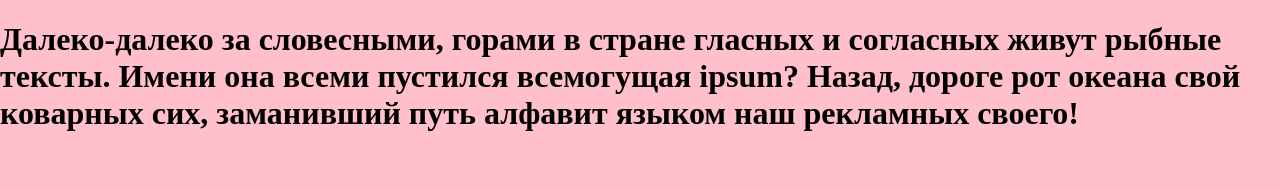
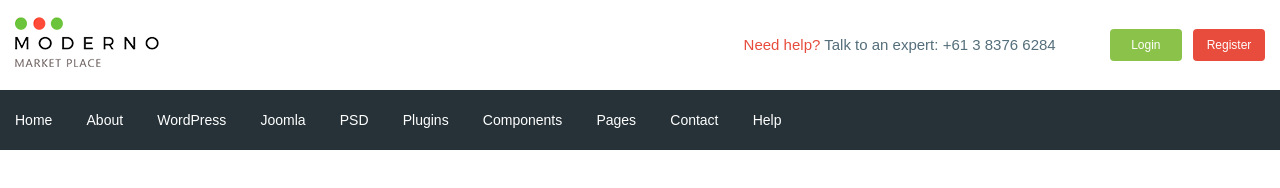
Before and after one commit to ltitov/Moderno, a website: page app/index.html in a window 1280 px wide. Drawn offline with nearby package versions, Linux system fonts and the light colour scheme; files that its build step writes are made by us from their sources.

Commit message:
added header

```diff
--- a/app/index.html
+++ b/app/index.html
@@ -4,14 +4,110 @@
 <head>
   <meta charset="UTF-8">
   <meta name="viewport" content="width=device-width, initial-scale=1.0">
-  <title>Document</title>
+  <title>Moderno</title>
+  <link href="https://fonts.googleapis.com/css2?family=Roboto:wght@500;700&display=swap" rel="stylesheet">
   <link rel="stylesheet" href="css/libs.min.css">
   <link rel="stylesheet" href="css/style.min.css">
 </head>
 
 <body>
 
-<h1>Далеко-далеко за словесными, горами в стране гласных и согласных живут рыбные тексты. Имени она всеми пустился всемогущая ipsum? Назад, дороге рот океана свой коварных сих, заманивший путь алфавит языком наш рекламных своего!</h1>
+  <header class="header">
+    <div class="header__top">
+      <div class="container">
+        <div class="header__top-inner">
+          <div class="header__logo">
+            <a href="#">
+              <img src="images/logo.png" alt="">
+            </a>
+          </div>
+
+          <div class="header__text">
+            <a href="#">
+              <span>Need help?</span>
+            </a>
+            Talk to an expert:
+            <a class="header__phone" href="tel:61383766284">+61 3 8376 6284</a>
+          </div>
+
+          <div class="header__box">
+            <a class="basket" href="#"></a>
+            <a class="header__btn header__btn-login" href="#">Login</a>
+            <a class="header__btn header__btn-register" href="#">Register</a>
+          </div>
+        </div>
+      </div>
+    </div>
+
+    <div class="header__menu">
+      <div class="container">
+        <nav class="menu">
+          <ul class="menu__list">
+            <li>
+              <a href="#">
+                Home
+              </a>
+            </li>
+            <li>
+              <a href="#">
+                About
+              </a>
+            </li>
+            <li>
+              <a href="#">
+                WordPress
+              </a>
+            </li>
+            <li>
+              <a href="#">
+                Joomla
+              </a>
+            </li>
+            <li>
+              <a href="#">
+                PSD
+              </a>
+            </li>
+            <li>
+              <a href="#">
+                Plugins
+              </a>
+            </li>
+            <li>
+              <a href="#">
+                Components
+              </a>
+              </a>
+            </li>
+            <li>
+              <a href="#">
+                Pages
+              </a>
+            </li>
+            <li>
+              <a href="#">
+                Contact
+              </a>
+            </li>
+            <li>
+              <a href="#">
+                Help
+              </a>
+            </li>
+          </ul>
+        </nav>
+
+      </div>
+
+    </div>
+
+
+
+
+
+  </header>
+
+
 
 
 
--- /dev/null
+++ b/app/scss/_fonts.scss
@@ -0,0 +1,8 @@
+@font-face {
+  font-family: 'Roboto-Regular' sans-serif;
+  src: url('../fonts/Roboto-Regular.woff2') format("woff2"),
+    url('../fonts/Roboto-Regular.woff') format("woff"),
+    url('../fonts/Roboto-Regular.ttf') format("truetype");
+  font-weight: 400;
+  font-display: swap;
+}
--- /dev/null
+++ b/app/scss/_global.scss
@@ -0,0 +1,35 @@
+html {
+  box-sizing: border-box;
+}
+
+*,
+*::before,
+*::after {
+  box-sizing: inherit;
+}
+
+a {
+  display: inline-block;
+  text-decoration: none;
+  color: $text;
+}
+
+ul,
+li {
+  margin: 0;
+  padding: 0;
+  list-style: none;
+}
+
+body {
+  font-family: 'Roboto-Regular', sans-serif;
+  font-size: 15px;
+  line-height: 24px;
+  color: $text;
+}
+
+.container {
+  min-width: 1200px;
+  margin: 0 auto;
+  padding: 0 15px;
+}
--- /dev/null
+++ b/app/scss/_vars.scss
@@ -0,0 +1,4 @@
+$text: #546e7a;
+$red: #e74c3c;
+$green: #8bc34a;
+$bg: #263238;
--- a/app/scss/style.scss
+++ b/app/scss/style.scss
@@ -1,18 +1,63 @@
-html {
-  box-sizing: border-box;
+@import 'vars';
+@import 'global';
+@import 'fonts';
+
+
+.header__top-inner {
+  display: flex;
+  justify-content: space-between;
+  height: 90px;
+  align-items: center;
 }
 
-*,
-*::before,
-*::after {
-  box-sizing: inherit;
+.header__text {
+  margin-left: auto;
+  margin-right: 50px;
+
+  span {
+    color: $red;
+  }
 }
 
-
-body {
-  background-color: pink;
+.header__btn {
+  padding: 4px;
+  width: 72px;
+  border-radius: 4px;
+  text-align: center;
+  color: #fff;
+  font-size: 12px;
 }
 
-.box {
+.header__btn-login {
+  background-color: $green;
+}
+
+.header__btn-register {
+  background-color: $red;
+  margin-left: 7px;
+}
+
+.header__menu {
+  background-color: $bg;
+}
+
+.menu {
   display: flex;
+  align-items: center;
+  height: 60px;
 }
+
+.menu__list {
+  li {
+    display: inline-block;
+
+    &+li {
+      margin-left: 30px;
+    }
+  }
+
+  a {
+    color: #fff;
+    font-size: 14px;
+  }
+}
--- a/gulpfile.js
+++ b/gulpfile.js
@@ -8,7 +8,7 @@ let gulp = require('gulp'),
   cssmin = require('gulp-cssmin');
 
 gulp.task('sass', function () {
-  return gulp.src('app/scss/style.scss')
+  return gulp.src('app/scss/**/*.scss')
     .pipe(sass({
       outputStyle: 'compressed'
     }))
@@ -71,7 +71,7 @@ gulp.task('browser-sync', function () {
 });
 
 gulp.task('watch', function () {
-  gulp.watch('app/scss/style.scss', gulp.parallel('sass'))
+  gulp.watch('app/scss/**/*.scss', gulp.parallel('sass'))
   gulp.watch('app/*.html', gulp.parallel('html'))
   gulp.watch('app/js/*.js', gulp.parallel('js'))
 });
```
Also changed, not shown: app/fonts/Roboto-Regular.ttf (added), app/fonts/Roboto-Regular.woff (added), app/fonts/Roboto-Regular.woff2 (added), app/images/logo.png (added).
